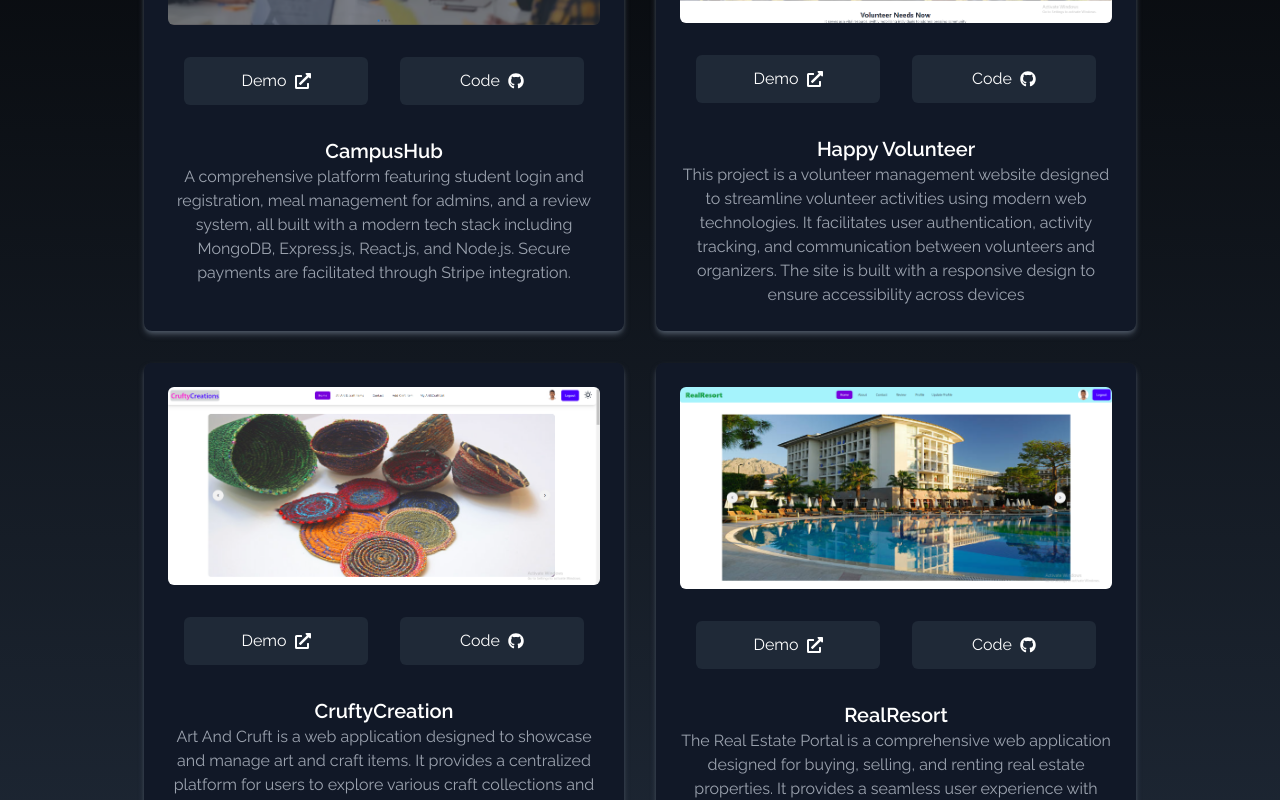
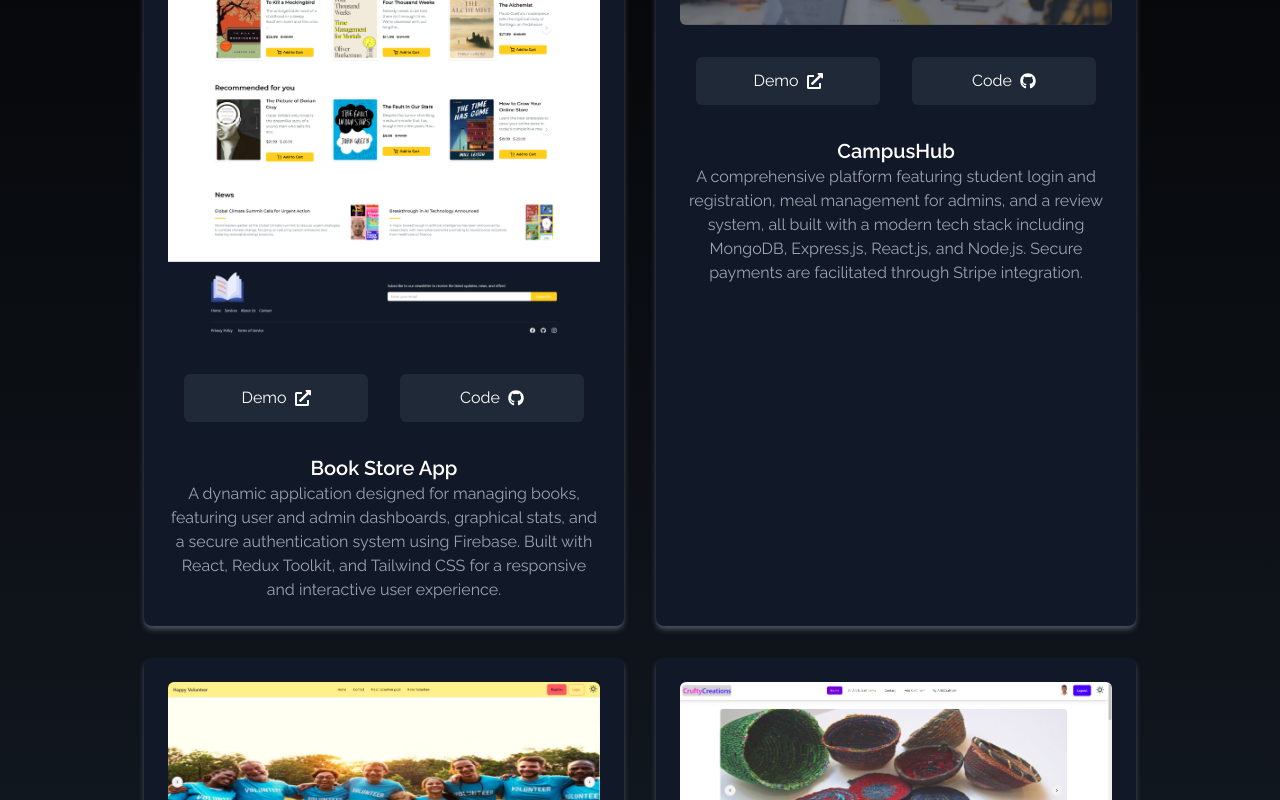
Before and after one commit to saagor16/sagorPortfolio, a React (Vite) app: page / in a window 1280 px wide. Shown: the part 2000-2800 px from the top of the page. Built offline with nearby package versions, Linux system fonts and the light colour scheme.

Commit message:
book store app project add

```diff
--- a/src/components/Portfolio.jsx
+++ b/src/components/Portfolio.jsx
@@ -1,10 +1,16 @@
-import { useState, useRef } from 'react';
-import { FaGithub, FaExternalLinkAlt, FaTimes, FaArrowRight } from 'react-icons/fa';
-import { Link } from 'react-scroll';
-import campusHub from '../assets/portfolio/CampusHub.png';
-import volunteer from '../assets/portfolio/volunteer.png';
-import art from '../assets/portfolio/art.png';
-import real from '../assets/portfolio/real.png';
+import { useState, useRef } from "react";
+import {
+  FaGithub,
+  FaExternalLinkAlt,
+  FaTimes,
+  FaArrowRight,
+} from "react-icons/fa";
+import { Link } from "react-scroll";
+import campusHub from "../assets/portfolio/CampusHub.png";
+import volunteer from "../assets/portfolio/volunteer.png";
+import art from "../assets/portfolio/art.png";
+import real from "../assets/portfolio/real.png";
+import bookStoreApp from "../assets/portfolio/bookStoreApp.png";
 
 const Portfolio = () => {
   const [modal, setModal] = useState(null);
@@ -13,44 +19,83 @@ const Portfolio = () => {
   const projects = [
     {
       id: 1,
-      src: campusHub,
-      name: 'CampusHub',
-      description: 'A comprehensive platform featuring student login and registration, meal management for admins, and a review system, all built with a modern tech stack including MongoDB, Express.js, React.js, and Node.js. Secure payments are facilitated through Stripe integration.',
-      githubLink: 'https://github.com/saagor16/B9A12-Cline-CampusHub',
-      liveLink: 'https://b9a12-campushub.web.app/',
-      techs: ['React', 'JavaScript','MongoDB','Express.js'],
-      features: ['Student Login and Registration', 'Meal Management for Admins','Review and Rating System','Stripe Integration for Payments'],
+      src: bookStoreApp,
+      name: "Book Store App",
+      description:
+        "A dynamic application designed for managing books, featuring user and admin dashboards, graphical stats, and a secure authentication system using Firebase. Built with React, Redux Toolkit, and Tailwind CSS for a responsive and interactive user experience.",
+      githubLink: "https://github.com/saagor16/Book-Store-Frontend",
+      liveLink: "https://book-store-app-ff563.web.app/",
+      techs: ["React", "Redux Toolkit", "Firebase", "Tailwind CSS"],
+      features: [
+        "User Dashboard for Orders and Cart",
+        "Admin Panel for Book Management",
+        "Graphical Stats Visualization",
+        "Responsive Design",
+      ],
     },
     {
       id: 2,
-      src: volunteer,
-      name: 'Happy Volunteer',
-      description: 'This project is a volunteer management website designed to streamline volunteer activities using modern web technologies. It facilitates user authentication, activity tracking, and communication between volunteers and organizers. The site is built with a responsive design to ensure accessibility across devices',
-      githubLink: 'https://github.com/saagor16/B9A11-Cline-Volunter',
-      liveLink: 'https://b9a11-volun.web.app/',
-      techs: ['React', 'JavaScript','MongoDB','Express.js','Daisy UI'],
-      features: ['Responsive design', 'Document head management','Data management and storage facilitated','User authentication functionalities','Comprehensive volunteer management capabilities'],
+      src: campusHub,
+      name: "CampusHub",
+      description:
+        "A comprehensive platform featuring student login and registration, meal management for admins, and a review system, all built with a modern tech stack including MongoDB, Express.js, React.js, and Node.js. Secure payments are facilitated through Stripe integration.",
+      githubLink: "https://github.com/saagor16/B9A12-Cline-CampusHub",
+      liveLink: "https://b9a12-campushub.web.app/",
+      techs: ["React", "JavaScript", "MongoDB", "Express.js"],
+      features: [
+        "Student Login and Registration",
+        "Meal Management for Admins",
+        "Review and Rating System",
+        "Stripe Integration for Payments",
+      ],
     },
     {
       id: 3,
-      src: art,
-      name: 'CruftyCreation',
-      description: 'Art And Cruft is a web application designed to showcase and manage art and craft items. It provides a centralized platform for users to explore various craft collections and for creators to showcase their own crafts.',
-      githubLink: 'https://github.com/saagor16/B9A10-Cline-Side-Art-Cruft',
-      liveLink: 'https://new-artcraft.netlify.app/',
-      techs: ['React', 'JavaScript','MongoDB','Express.js','Daisy UI','Tailwind CSS'],
-      features: ['Responsive design', 'User Authentication','Private Routes'],
+      src: volunteer,
+      name: "Happy Volunteer",
+      description:
+        "This project is a volunteer management website designed to streamline volunteer activities using modern web technologies. It facilitates user authentication, activity tracking, and communication between volunteers and organizers. The site is built with a responsive design to ensure accessibility across devices",
+      githubLink: "https://github.com/saagor16/B9A11-Cline-Volunter",
+      liveLink: "https://b9a11-volun.web.app/",
+      techs: ["React", "JavaScript", "MongoDB", "Express.js", "Daisy UI"],
+      features: [
+        "Responsive design",
+        "Document head management",
+        "Data management and storage facilitated",
+        "User authentication functionalities",
+        "Comprehensive volunteer management capabilities",
+      ],
     },
     {
       id: 4,
+      src: art,
+      name: "CruftyCreation",
+      description:
+        "Art And Cruft is a web application designed to showcase and manage art and craft items. It provides a centralized platform for users to explore various craft collections and for creators to showcase their own crafts.",
+      githubLink: "https://github.com/saagor16/B9A10-Cline-Side-Art-Cruft",
+      liveLink: "https://new-artcraft.netlify.app/",
+      techs: [
+        "React",
+        "JavaScript",
+        "MongoDB",
+        "Express.js",
+        "Daisy UI",
+        "Tailwind CSS",
+      ],
+      features: ["Responsive design", "User Authentication", "Private Routes"],
+    },
+    {
+      id: 5,
       src: real,
-      name: 'RealResort',
-      description: 'The Real Estate Portal is a comprehensive web application designed for buying, selling, and renting real estate properties. It provides a seamless user experience with robust features for property seekers and owners alike.',
-      githubLink: 'https://github.com/saagor16/B9A9-real-estate',
-      liveLink: 'https://b9a8-real-estate.web.app/',
-      techs: ['React', 'JavaScript','Daisy UI','Tailwind CSS'],
-      features: ['Responsive design', 'User Authentication','Private Routes'],
+      name: "RealResort",
+      description:
+        "The Real Estate Portal is a comprehensive web application designed for buying, selling, and renting real estate properties. It provides a seamless user experience with robust features for property seekers and owners alike.",
+      githubLink: "https://github.com/saagor16/B9A9-real-estate",
+      liveLink: "https://b9a8-real-estate.web.app/",
+      techs: ["React", "JavaScript", "Daisy UI", "Tailwind CSS"],
+      features: ["Responsive design", "User Authentication", "Private Routes"],
     },
+
   ];
 
   const handlerControlModal = (index) => {
@@ -65,17 +110,22 @@ const Portfolio = () => {
     >
       <div className="lg:pt-32 pt-10  max-w-screen-lg p-4 mx-auto flex flex-col justify-center w-full h-full">
         <h2 className="text-4xl font-bold text-center pb-2">Projects</h2>
-        <span className="text-lg text-center block mt-2 mb-8">All of my projects</span>
+        <span className="text-lg text-center block mt-2 mb-8">
+          All of my projects
+        </span>
         <div className="grid sm:grid-cols-1 md:grid-cols-2 gap-8 mx-auto px-4 sm:px-0">
           {projects.map((project, i) => (
-            <div key={i} className="shadow-md shadow-gray-600 rounded-lg p-6 bg-gray-900">
+            <div
+              key={i}
+              className="shadow-md shadow-gray-600 rounded-lg p-6 bg-gray-900"
+            >
               <img
                 src={project.src}
                 alt={project.name}
                 className="rounded-md duration-200 hover:scale-105"
               />
               <div className="flex flex-col md:flex-row items-center justify-center mt-4">
-              <a
+                <a
                   href={project.liveLink}
                   target="_blank"
                   rel="noreferrer"
@@ -91,9 +141,11 @@ const Portfolio = () => {
                 >
                   Code <FaGithub />
                 </a>
-
               </div>
-              <div onClick={() => handlerControlModal(i)} className="cursor-pointer text-center mt-4">
+              <div
+                onClick={() => handlerControlModal(i)}
+                className="cursor-pointer text-center mt-4"
+              >
                 <h3 className="text-xl font-semibold">{project.name}</h3>
                 <p className="text-gray-400">{project.description}</p>
               </div>
@@ -107,7 +159,9 @@ const Portfolio = () => {
                       className="absolute top-2 right-2 text-xl cursor-pointer"
                       onClick={() => handlerControlModal(null)}
                     />
-                    <h3 className="text-center text-2xl font-bold mb-4">{project.name}</h3>
+                    <h3 className="text-center text-2xl font-bold mb-4">
+                      {project.name}
+                    </h3>
                     <p className="text-center mb-4">{project.description}</p>
                     <div className="flex flex-wrap justify-center gap-2 mb-4">
                       {project.techs.map((tech, i) => (
@@ -138,7 +192,9 @@ const Portfolio = () => {
                     <ul className="grid grid-cols-1 gap-2">
                       {project.features.map((feature, index) => (
                         <li key={index}>
-                          <p>{index + 1}. {feature}</p>
+                          <p>
+                            {index + 1}. {feature}
+                          </p>
                         </li>
                       ))}
                     </ul>
```
Also changed, not shown: src/assets/portfolio/bookStoreApp.png (added).
